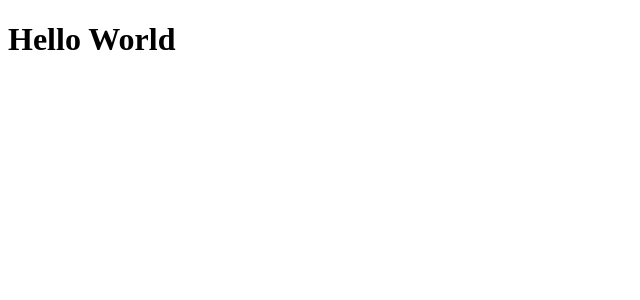
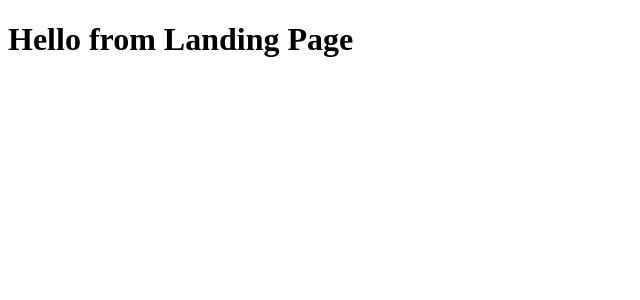
Before and after one commit to vitor-chaves-lima/portfolio, a React (Vite) app: page / in a window 1280 px wide. Shown: the top 300 px of the page, without its empty margins (0-640 px from the left). Built offline with nearby package versions, Linux system fonts and the light colour scheme.

Commit message:
Adding libraries

```diff
--- a/package.json
+++ b/package.json
@@ -10,13 +10,17 @@
     "preview": "vite preview"
   },
   "dependencies": {
+    "@react-three/fiber": "^8.17.9",
     "react": "^18.3.1",
-    "react-dom": "^18.3.1"
+    "react-dom": "^18.3.1",
+    "react-router-dom": "^6.26.2",
+    "three": "^0.169.0"
   },
   "devDependencies": {
     "@eslint/js": "^9.9.0",
     "@types/react": "^18.3.3",
     "@types/react-dom": "^18.3.0",
+    "@types/three": "^0.169.0",
     "@vitejs/plugin-react": "^4.3.1",
     "eslint": "^9.9.0",
     "eslint-plugin-react-hooks": "^5.1.0-rc.0",
--- a/src/main.tsx
+++ b/src/main.tsx
@@ -1,8 +1,10 @@
 import { StrictMode } from 'react'
 import { createRoot } from 'react-dom/client'
+import {RouterProvider} from "react-router-dom";
+import router from "./router.tsx";
 
 createRoot(document.getElementById('root')!).render(
   <StrictMode>
-      <h1>Hello World</h1>
+      <RouterProvider router={router}/>
   </StrictMode>,
 )
--- /dev/null
+++ b/src/pages/LandingPage.tsx
@@ -0,0 +1,5 @@
+const LandingPage = () => {
+    return <h1>Hello from Landing Page</h1>
+}
+
+export default LandingPage;
--- /dev/null
+++ b/src/router.tsx
@@ -0,0 +1,11 @@
+import {createBrowserRouter} from "react-router-dom";
+import LandingPage from "./pages/LandingPage.tsx";
+
+const router = createBrowserRouter([
+    {
+        path: "/",
+        element: <LandingPage />,
+    }
+]);
+
+export default router;
```
Also changed, not shown: 1 other file (tests, documents, lock files or other folders).
